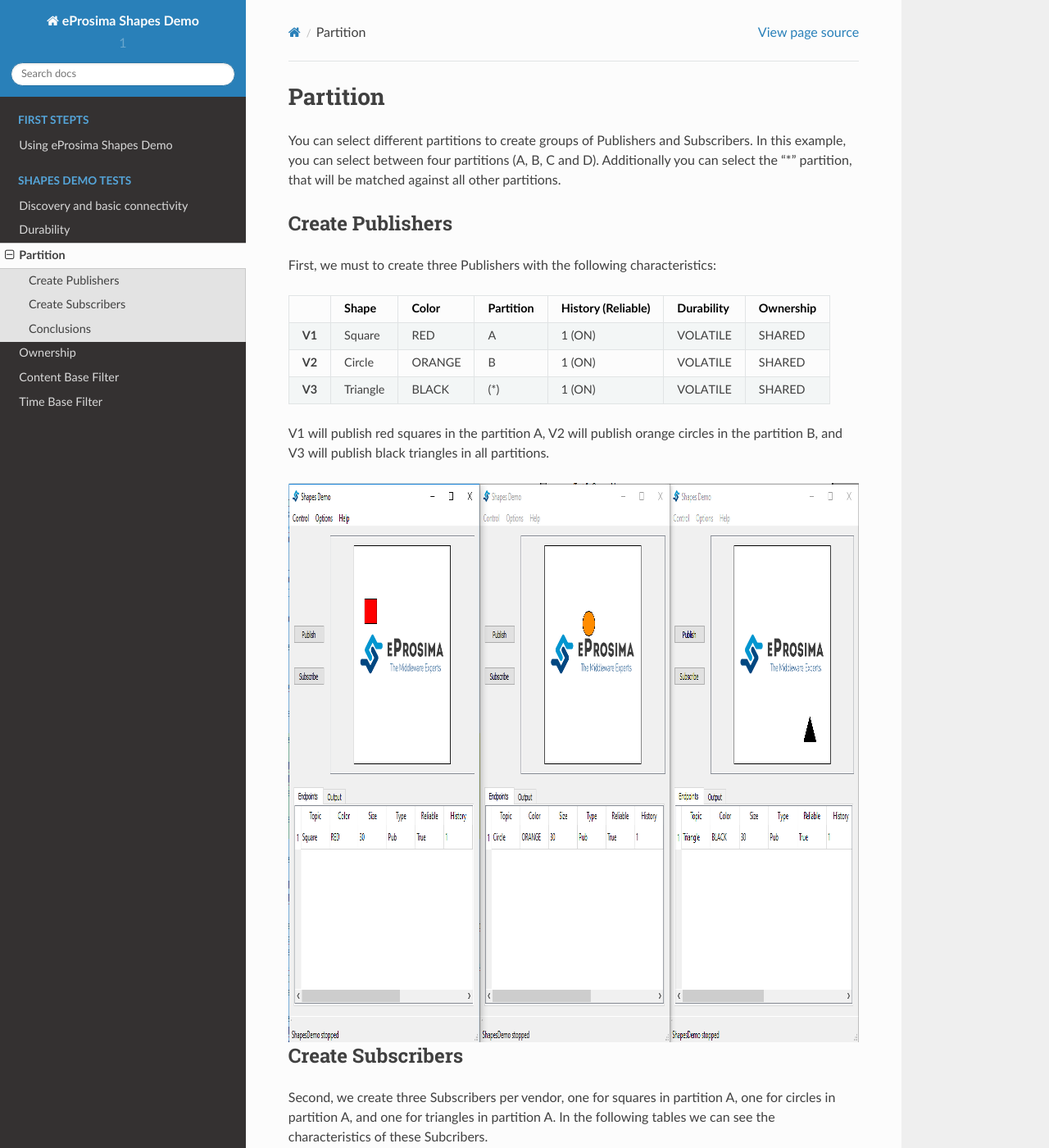
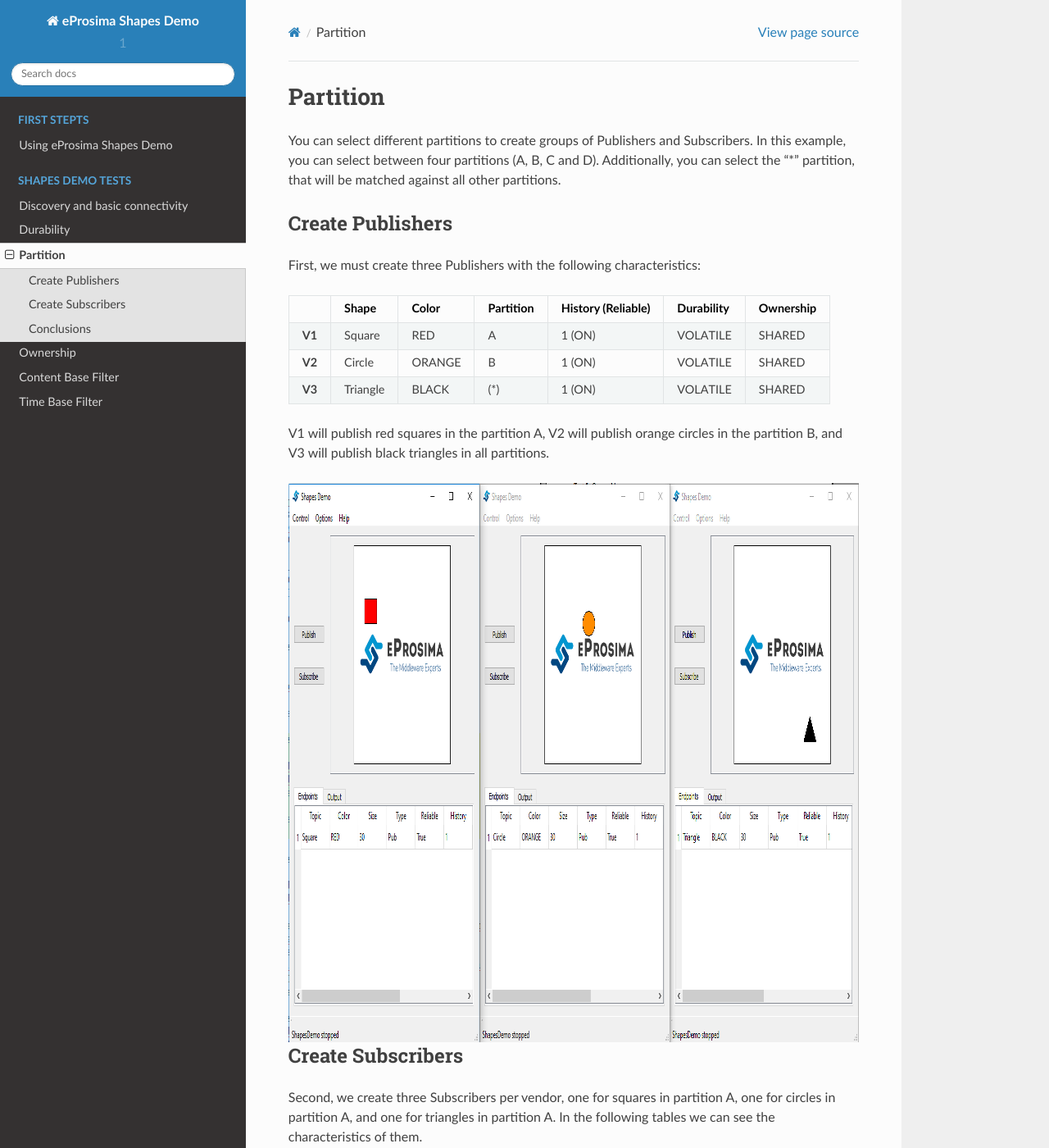
Before and after one commit to eProsima/Shapes-Demo-Docs, a Sphinx documentation site: the page built from docs/test4.rst, in a window 1280 px wide and 1400 px high. Shown: the whole window at 82% size. Built offline with Sphinx 7.4.7 and the Read the Docs theme 2.0.0, drawn with Linux system fonts in a browser that asks for light colours.

Commit message:
Update test4.rst

```diff
--- a/docs/test4.rst
+++ b/docs/test4.rst
@@ -2,12 +2,12 @@
 =========
 
 You can select different partitions to create groups of Publishers and Subscribers.
-In this example, you can select between four partitions (A, B, C and D). Additionally you can select the “*” partition, that will be matched against all other partitions.
+In this example, you can select between four partitions (A, B, C and D). Additionally, you can select the “*” partition, that will be matched against all other partitions.
 
 Create Publishers
 -----------------
 
-First, we must to create three Publishers with the following characteristics:
+First, we must create three Publishers with the following characteristics:
 
 +--------+----------+--------+-----------+---------+----------+------------+-----------+
 |        | Shape    | Color  | Partition | History (Reliable) | Durability | Ownership |
@@ -30,7 +30,7 @@
 ------------------
 
 Second, we create three Subscribers per vendor, one for squares in partition A, one for circles in partition A, and one for triangles in partition A.
-In the following tables we can see the characteristics of these Subcribers.
+In the following tables we can see the characteristics of them.
 
 Subscribers in vendor V1:
 
```
